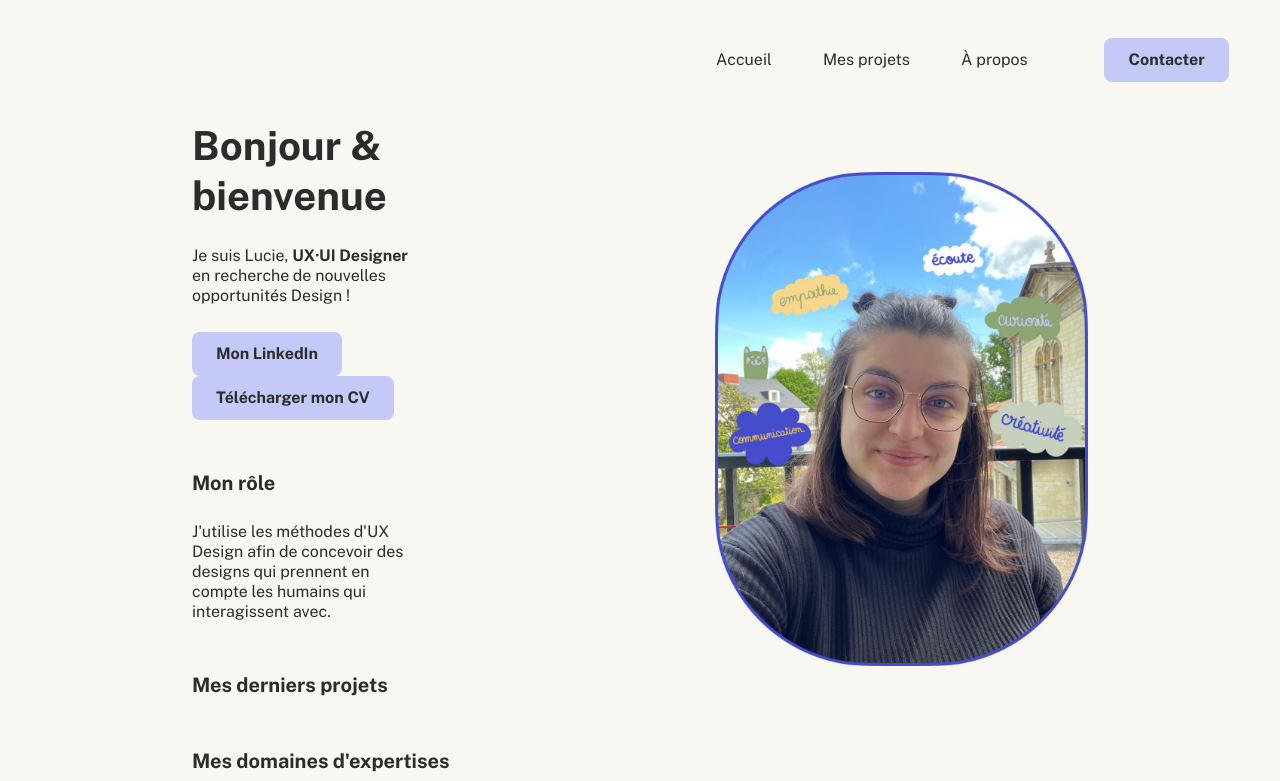
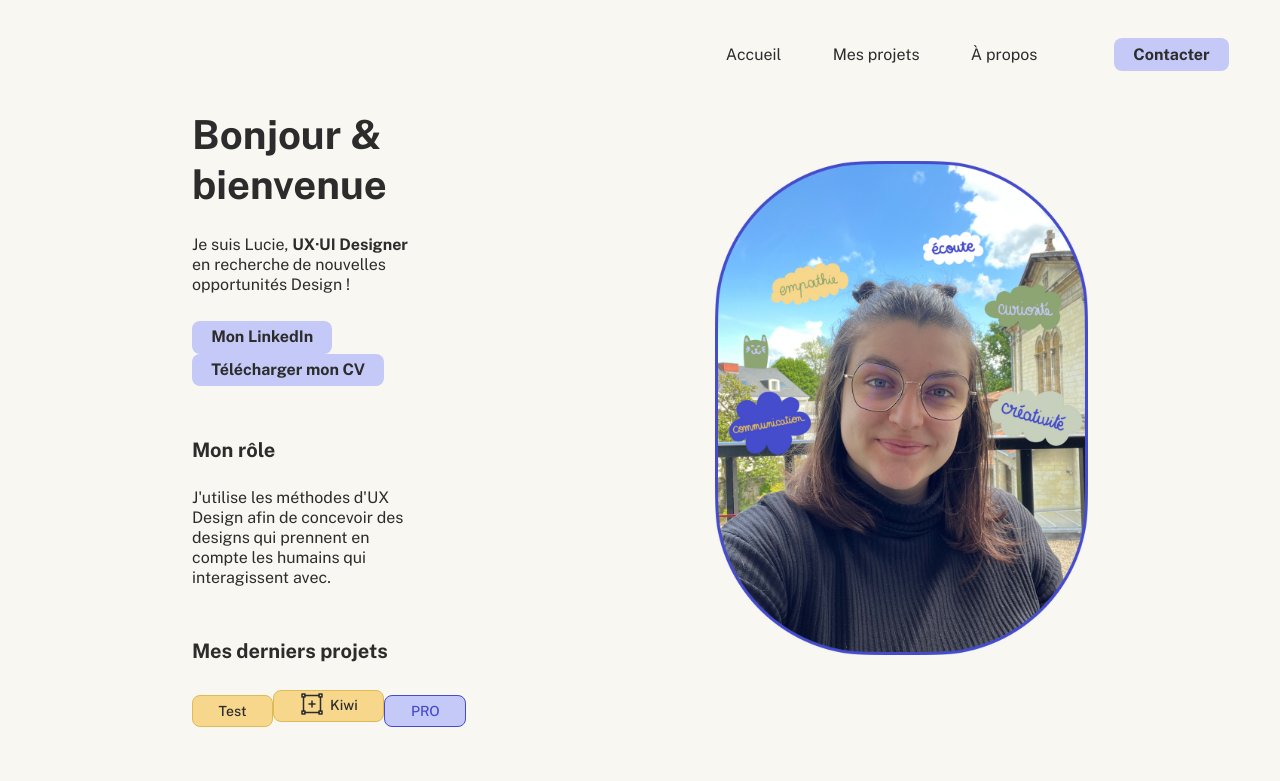
Before and after one commit to Brioche-Pando/lucie-mouille, a React (Vite) app: page / in a window 1280 px wide. Shown: the top 781 px of the page. Built offline with nearby package versions, Linux system fonts and the light colour scheme.

Commit message:
✨ New components : Tag & Badge

```diff
--- a/src/assets/scss/_components.scss
+++ b/src/assets/scss/_components.scss
@@ -2,3 +2,5 @@
 @import "../../components/navigation/navigation.scss";
 @import "../../components/expertise/expertise.scss";
 @import "../../components/tool/tool.scss";
+@import "../../components/badge/badge.scss";
+@import "../../components/tag/tag.scss";
--- a/src/assets/scss/_variables.scss
+++ b/src/assets/scss/_variables.scss
@@ -19,8 +19,10 @@ $green_accent: #8ca573;
  */
 
 /*
- * Shadows
+ * Radius
  */
+
+$border_radius: 8px;
 
 /*
  * Breakpoints
--- /dev/null
+++ b/src/components/badge/Badge.tsx
@@ -0,0 +1,11 @@
+import React from 'react'
+
+interface ButtonProps {
+  text: string
+}
+
+const Badge: React.FC<ButtonProps> = ({ text }) => {
+  return <span className='badge small'>{text}</span>
+}
+
+export default Badge
--- /dev/null
+++ b/src/components/badge/_badge.scss
@@ -0,0 +1,12 @@
+.badge {
+    height: 32px;
+    padding-inline: $s5;
+    display: inline-flex;
+    align-items: center;
+    background-color: $violet;
+    border-radius: $border_radius;
+    border: 1px solid $violet_accent;
+    color: $violet_accent;
+    font-weight: 500;
+    text-transform: uppercase;
+}
--- a/src/components/button/_button.scss
+++ b/src/components/button/_button.scss
@@ -1,7 +1,7 @@
 .button {
-    padding: 12px 24px;
+    padding: $s2 $s4;
     display: inline-block;
-    border-radius: 8px;
+    border-radius: $border_radius;
     background-color: $violet;
     color: $black;
     font-weight: 700;
--- a/src/components/expertise/_expertise.scss
+++ b/src/components/expertise/_expertise.scss
@@ -11,7 +11,7 @@
     flex-direction: column;
     align-items: flex-start;
     gap: $s4;
-    border-radius: 8px;
+    border-radius: $border_radius;
     background-color: $green;
 
     &__desc {
--- /dev/null
+++ b/src/components/tag/Tag.tsx
@@ -0,0 +1,20 @@
+import React from 'react'
+
+interface TagProps {
+  text: string
+  has_icon: boolean
+  icon?: string
+}
+
+const Tag: React.FC<TagProps> = ({ text, has_icon, icon }) => {
+  return (
+    <span className='tag small'>
+      {has_icon && icon && (
+        <figure dangerouslySetInnerHTML={{ __html: icon }}></figure>
+      )}
+      {text}
+    </span>
+  )
+}
+
+export default Tag
--- /dev/null
+++ b/src/components/tag/_tag.scss
@@ -0,0 +1,13 @@
+.tag {
+    height: 32px;
+    padding-inline: $s5;
+    display: inline-flex;
+    align-items: center;
+    gap: $s2;
+    border-radius: $border_radius;
+    border: 1px solid $yellow_accent;
+    background-color: $yellow;
+    color: $black;
+    font-weight: 500;
+    text-transform: capitalize;
+}
--- a/src/components/tool/_tool.scss
+++ b/src/components/tool/_tool.scss
@@ -13,7 +13,7 @@
     justify-content: center;
     align-items: center;
     gap: 8px;
-    border-radius: 8px;
+    border-radius: $border_radius;
     background-color: $yellow;
 
     &__icon {
--- a/src/pages/home/Home.tsx
+++ b/src/pages/home/Home.tsx
@@ -6,6 +6,8 @@ import DataTools from '../../data/tools.json'
 
 import PhotoLucie from '/images/photo-lucie.jpg'
 import Expertise from '../../components/expertise/Expertise'
+import Tag from '../../components/tag/Tag'
+import Badge from '../../components/badge/Badge'
 
 function Home () {
   return (
@@ -40,6 +42,15 @@ function Home () {
           </section>
           <section className='home__section'>
             <h2>Mes derniers projets</h2>
+            <Tag text={'test'} has_icon={false} />
+            <Tag
+              text={'kiwi'}
+              has_icon={true}
+              icon={
+                '<svg xmlns="http://www.w3.org/2000/svg" width="24" height="24" viewBox="0 0 24 24" fill="none"><path d="M4.9984 2H2V4.9984H4.9984V2Z" stroke="#2C2C2C" stroke-width="1.5" stroke-miterlimit="1.5" stroke-linecap="round" stroke-linejoin="round"/><path d="M4.99854 3.50049H18.9987" stroke="#2C2C2C" stroke-width="1.5" stroke-miterlimit="1.5" stroke-linecap="round" stroke-linejoin="round"/><path d="M3.5 4.99805V19" stroke="#2C2C2C" stroke-width="1.5" stroke-miterlimit="1.5" stroke-linecap="round" stroke-linejoin="round"/><path d="M20.4978 4.99951V19.0015" stroke="#2C2C2C" stroke-width="1.5" stroke-miterlimit="1.5" stroke-linecap="round" stroke-linejoin="round"/><path d="M4.99854 20.5005H18.9987" stroke="#2C2C2C" stroke-width="1.5" stroke-miterlimit="1.5" stroke-linecap="round" stroke-linejoin="round"/><path d="M4.9984 19H2V21.9984H4.9984V19Z" stroke="#2C2C2C" stroke-width="1.5" stroke-miterlimit="1.5" stroke-linecap="round" stroke-linejoin="round"/><path d="M21.9974 2.00098H18.999V4.99938H21.9974V2.00098Z" stroke="#2C2C2C" stroke-width="1.5" stroke-miterlimit="1.5" stroke-linecap="round" stroke-linejoin="round"/><path d="M21.9974 19.001H18.999V21.9994H21.9974V19.001Z" stroke="#2C2C2C" stroke-width="1.5" stroke-miterlimit="1.5" stroke-linecap="round" stroke-linejoin="round"/><path d="M9 12H12M15 12H12M12 12V9M12 12V15" stroke="#2C2C2C" stroke-width="1.5" stroke-linecap="round" stroke-linejoin="round"/></svg>'
+              }
+            />
+            <Badge text={'pro'} />
           </section>
         </div>
         <figure className='home__photo-container'>
```
Also changed, not shown: src/assets/css/main.min.css.
